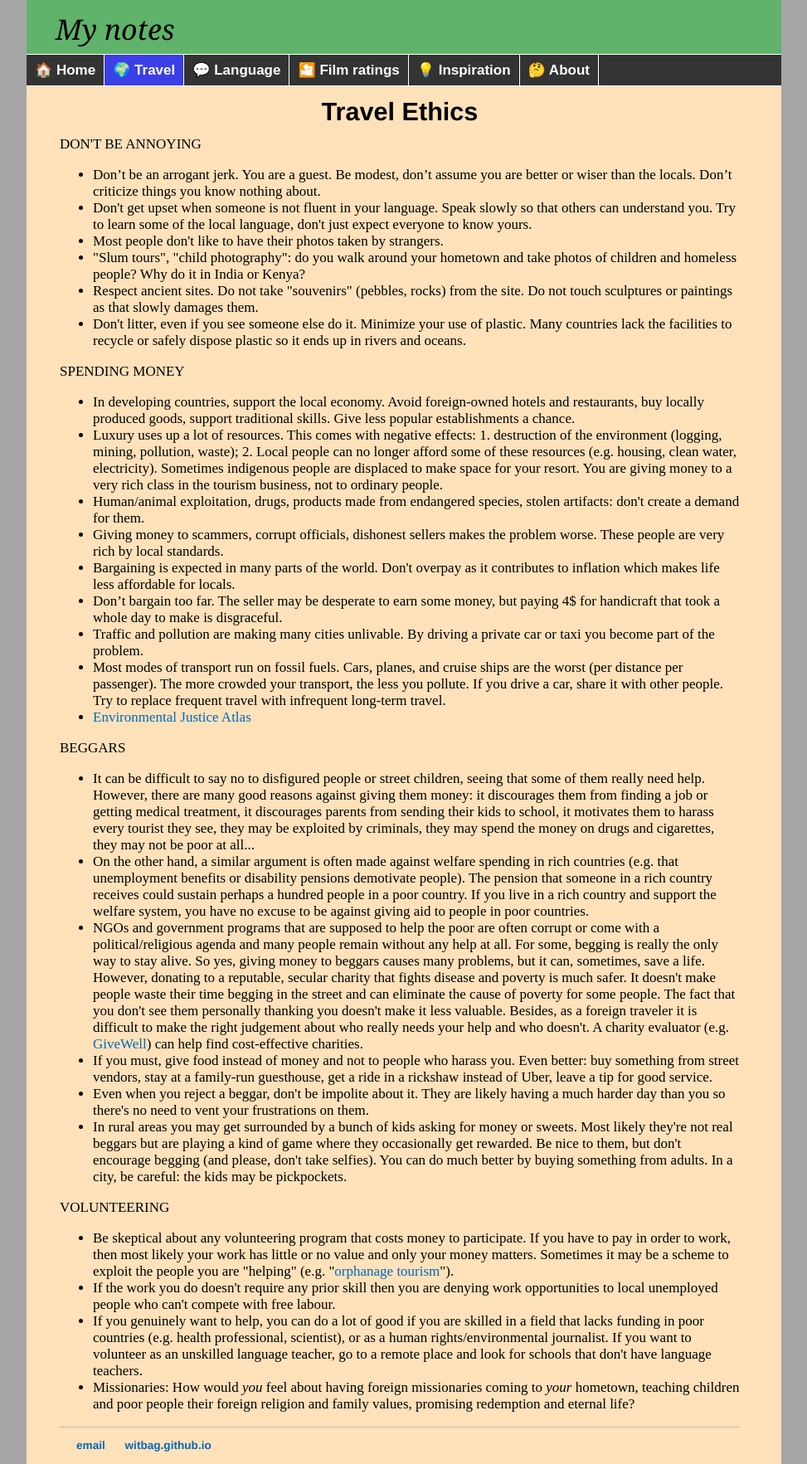
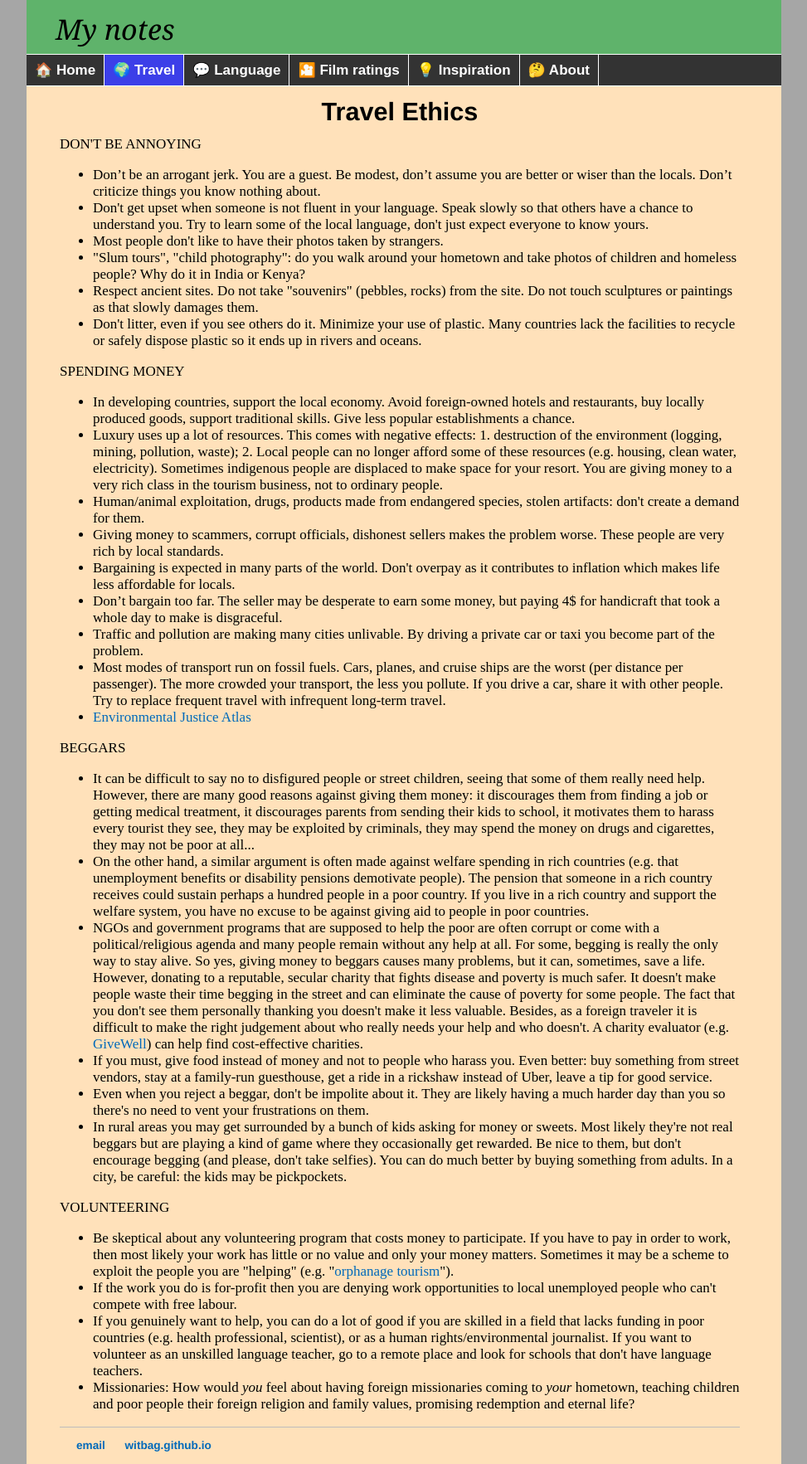
Before and after one commit to witbag/witbag.github.io, a Jekyll site: the page built from travel/ethics.html, in a window 1280 px wide. Shown: the whole page at 83% size, without its empty margins (153-1126 px from the left). Built offline with Jekyll 4.4.1, drawn with Linux system fonts in a browser that asks for light colours.

Commit message:
Update ethics.html

```diff
--- a/travel/ethics.html
+++ b/travel/ethics.html
@@ -11,11 +11,11 @@ title: Travel advice
 <a id="annoying"></a>DON'T BE ANNOYING<br>
 <ul>
 <li>Don’t be an arrogant jerk. You are a guest. Be modest, don’t assume you are better or wiser than the locals. Don’t criticize things you know nothing about.
-<li>Don't get upset when someone is not fluent in your language. Speak slowly so that others can understand you. Try to learn some of the local language, don't just expect everyone to know yours.
+<li>Don't get upset when someone is not fluent in your language. Speak slowly so that others have a chance to understand you. Try to learn some of the local language, don't just expect everyone to know yours.
 <li>Most people don't like to have their photos taken by strangers.
 <li>"Slum tours", "child photography": do you walk around your hometown and take photos of children and homeless people? Why do it in India or Kenya?
 <li>Respect ancient sites. Do not take "souvenirs" (pebbles, rocks) from the site. Do not touch sculptures or paintings as that slowly damages them.
-<li>Don't litter, even if you see someone else do it. Minimize your use of plastic. Many countries lack the facilities to recycle or safely dispose plastic so it ends up in rivers and oceans.
+<li>Don't litter, even if you see others do it. Minimize your use of plastic. Many countries lack the facilities to recycle or safely dispose plastic so it ends up in rivers and oceans.
 </ul>
 <a id="spending"></a><p>SPENDING MONEY</p>
 <ul>
@@ -41,6 +41,6 @@ title: Travel advice
 <a id="volun"></a><p>VOLUNTEERING</p>
 <ul>
 <li>Be skeptical about any volunteering program that costs money to participate. If you have to pay in order to work, then most likely your work has little or no value and only your money matters. Sometimes it may be a scheme to exploit the people you are "helping" (e.g. "<a href="https://www.theguardian.com/world/orphanage-tourism" target=_blank>orphanage tourism</a>").
-<li>If the work you do doesn't require any prior skill then you are denying work opportunities to local unemployed people who can't compete with free labour.
+<li>If the work you do is for-profit then you are denying work opportunities to local unemployed people who can't compete with free labour.
 <li>If you genuinely want to help, you can do a lot of good if you are skilled in a field that lacks funding in poor countries (e.g. health professional, scientist), or as a human rights/environmental journalist. If you want to volunteer as an unskilled language teacher, go to a remote place and look for schools that don't have language teachers.
 <li>Missionaries: How would <i>you</i> feel about having foreign missionaries coming to <i>your</i> hometown, teaching children and poor people their foreign religion and family values, promising redemption and eternal life?
```
